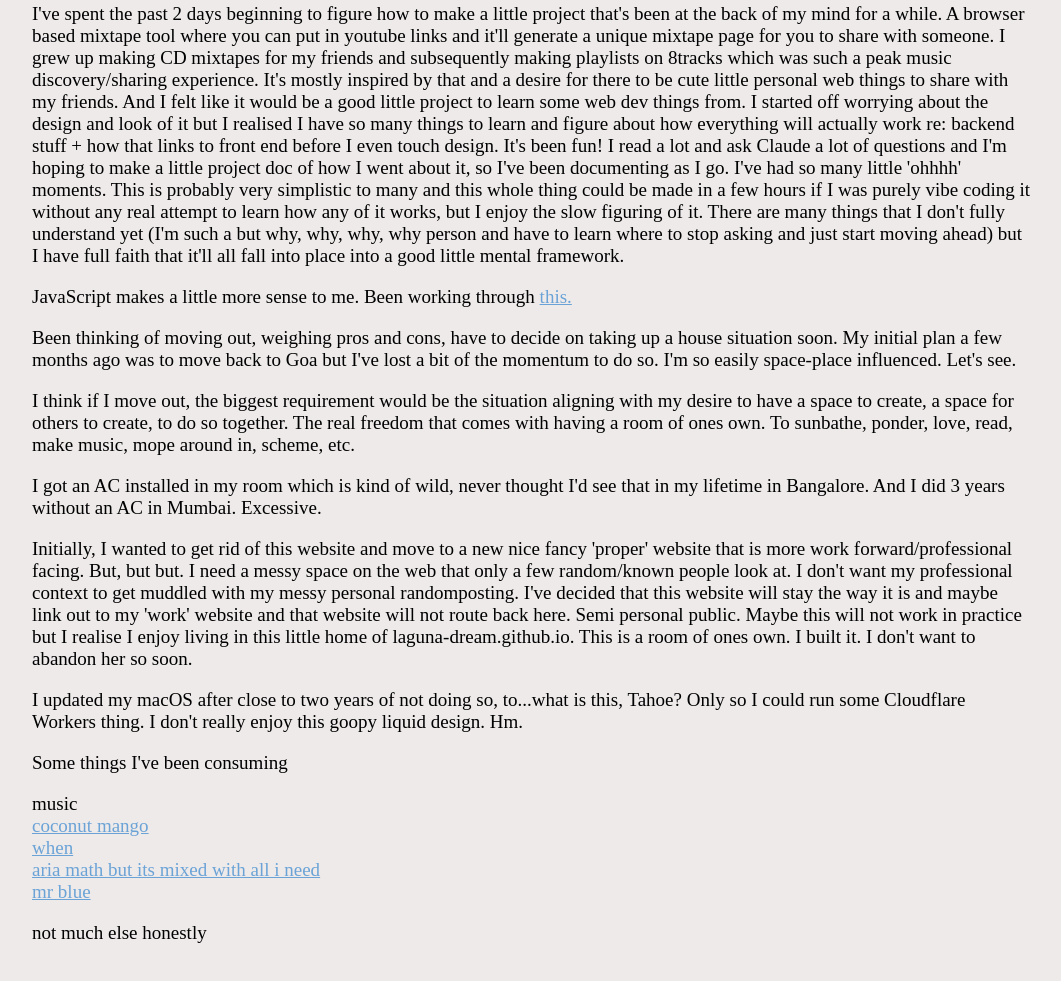
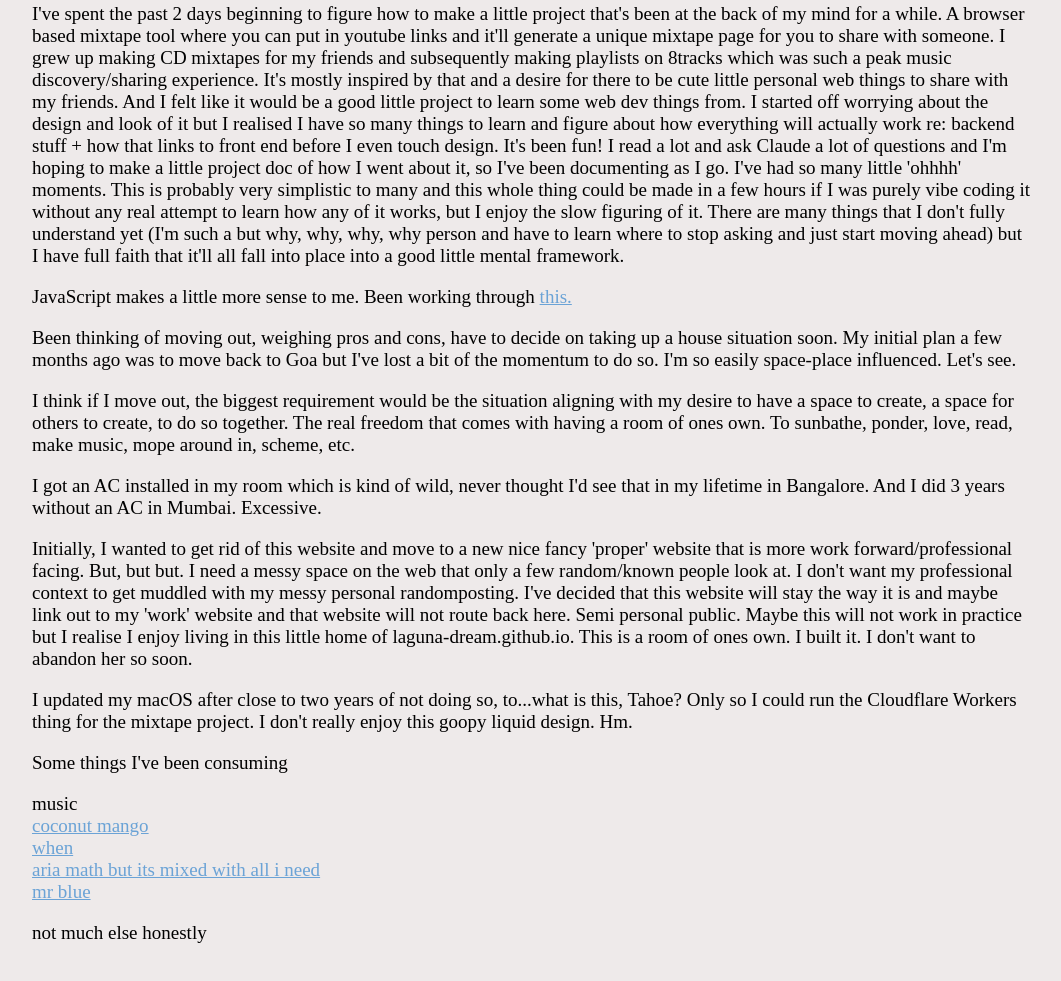
Before and after one commit to laguna-dream/laguna-dream.github.io, a website: page writing/weeknote1.html in a window 1280 px wide. Shown: the part 731-1712 px from the top of the page, without its empty margins (108-1169 px from the left). Drawn offline with Linux system fonts and the light colour scheme.

Commit message:
small change

```diff
--- a/writing/weeknote1.html
+++ b/writing/weeknote1.html
@@ -123,7 +123,7 @@
 
         <p>
             I updated my macOS after close to two years of not doing so, to...what is this, Tahoe? Only so I could run
-            some Cloudflare Workers thing. I don't
+            the Cloudflare Workers thing for the mixtape project. I don't
             really enjoy this goopy liquid design. Hm.
         </p>
         <p>Some things I've been consuming</p>
```
